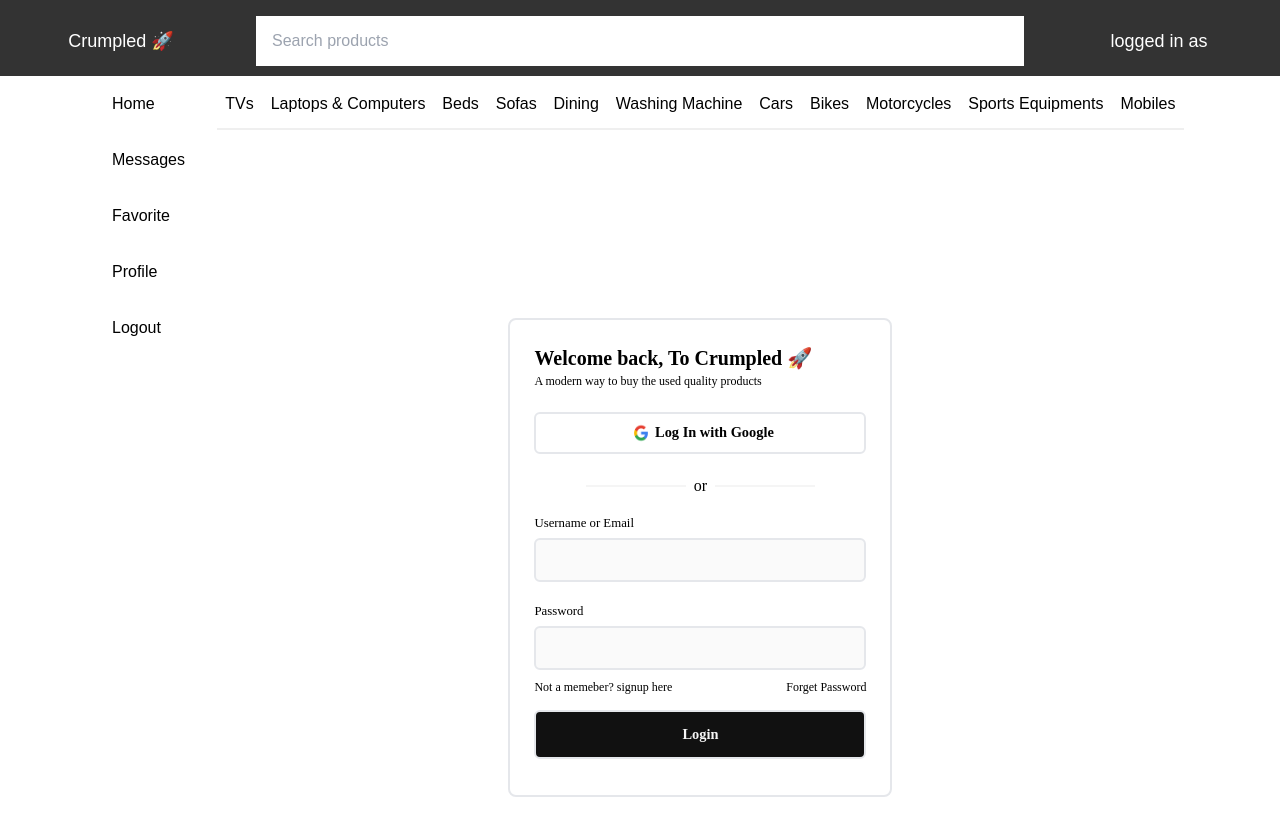
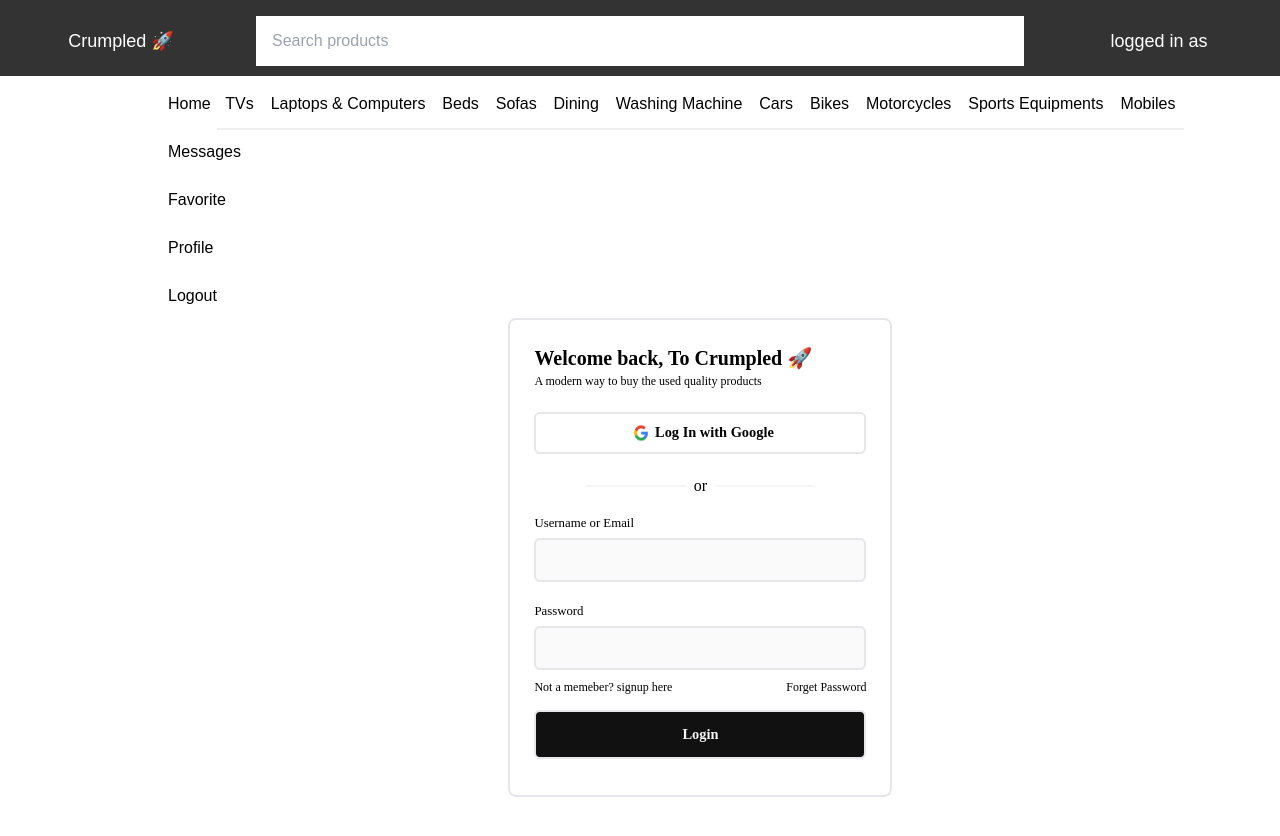
Before and after one commit to talhakhan7640/olx-frontend, a React (Create React App) app: page /crumpled/users/login in a window 1280 px wide. Shown: the top 836 px of the page. Built offline with nearby package versions, Linux system fonts and the light colour scheme.

Commit message:
added working logout button in sidebar

```diff
--- a/src/components/Sidebar.jsx
+++ b/src/components/Sidebar.jsx
@@ -1,29 +1,40 @@
 import React from 'react'
 import '../assets/styles/Sidebar.css'
 import { Link } from 'react-router-dom';
+import { useNavigate } from 'react-router-dom'
+import Cookies from 'universal-cookie'
 
 const Sidebar = () => {
+  const cookies = new Cookies()
+  const navigate = useNavigate()
+  const logOutUser = (e) => {
+    e.preventDefault()
+    cookies.remove("TOKEN", {path: "/"});
+    navigate('/crumpled/users/login')
+  }
   return (
     <div className="sidebar-container">
-      <ul className="sidebar-items-container">
-        <li className="sidebar-item py-4 px-4">
+      <ul className="sidebar-items-container py-2 px-12">
+        <li className="sidebar-item py-2 px-4 mx-2 my-">
           <Link to="/crumpled/home" className="">
             Home
                   </Link>
         </li>
-        <li className="sidebar-item py-4 px-4">
+        <li className="sidebar-item py-2  px-4 mx-2 my-2">
           <Link to="/crumpled/messages" className="">
             Messages
                   </Link>
         </li>
-        <li className="sidebar-item py-4 px-4">
+        <li className="sidebar-item py-2 px-4 mx-2 my-2">
           <Link to="/crumpled/favorite" className="">
             Favorite
                   </Link> </li>
-        <li className="sidebar-item py-4 px-4"> <Link to="/crumpled/profile" className="">
+        <li className="sidebar-item py-2 px-4 mx-2 my-2"> <Link to="/crumpled/profile" className="">
            Profile
                   </Link></li>
-        <li className="sidebar-item py-4 px-4">Logout</li>
+        <li className="sidebar-item py-2 px-4 mx-2 my-2">
+          <button onClick={logOutUser}>Logout</button>
+        </li>
       </ul>
     </div>
   );
```
